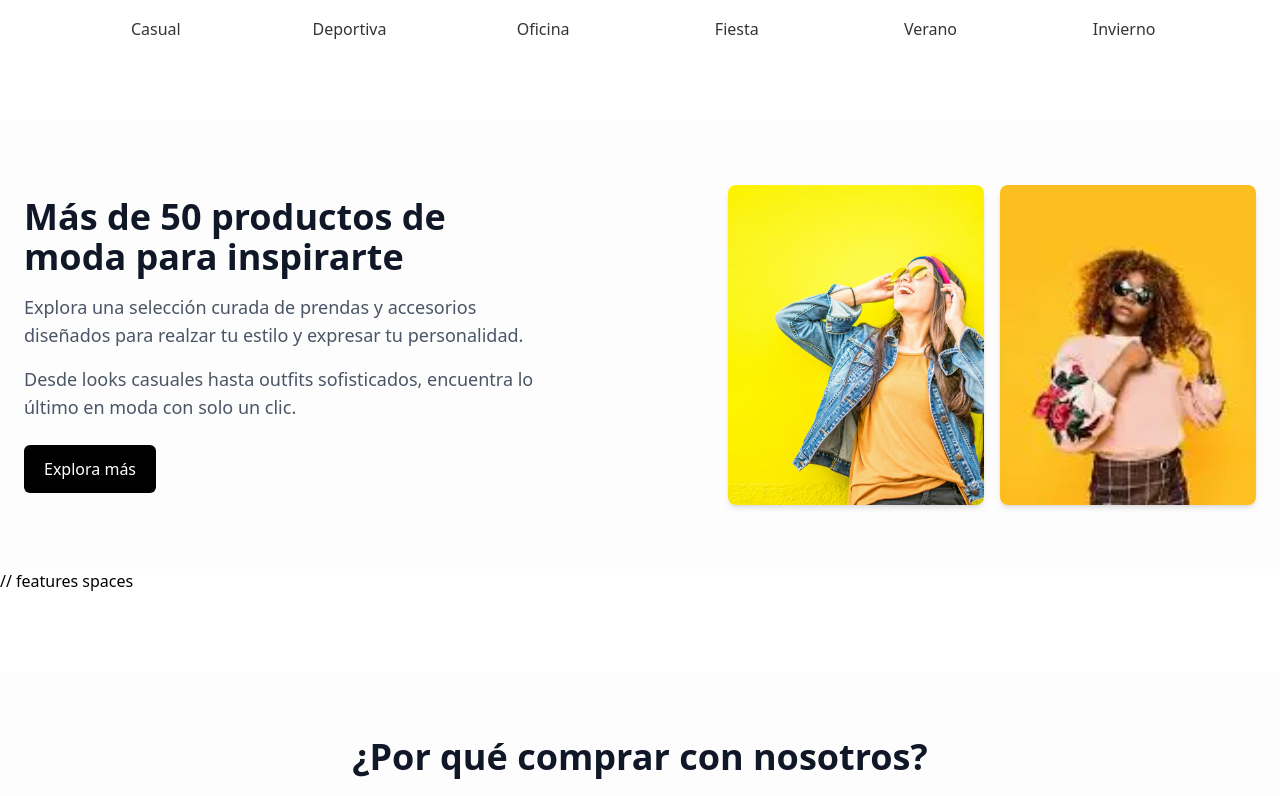
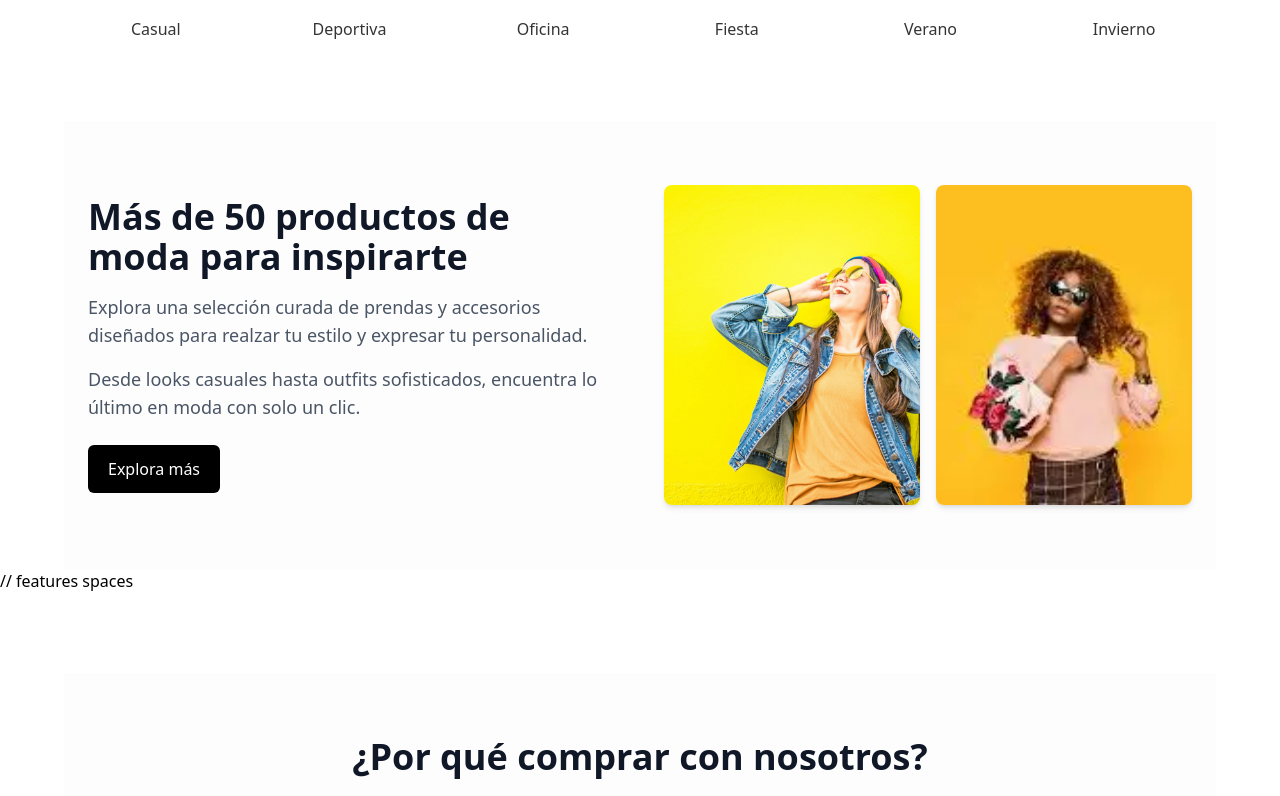
Before and after one commit to VVladT/fashion-store, a Next.js app: page / in a window 1280 px wide. Shown: the part 984-1780 px from the top of the page. Built offline with nearby package versions, Linux system fonts and the light colour scheme; grey boxes are pictures that could not be loaded.

Commit message:
add classname 'my-container' in components

```diff
--- a/src/modules/shared/components/ui/sections/benefits/OurBenefits.tsx
+++ b/src/modules/shared/components/ui/sections/benefits/OurBenefits.tsx
@@ -22,7 +22,7 @@ const OurBenefits = () => {
   ];
 
   return (
-    <section className="bg-[#fdfdfd] py-16 px-6 text-center">
+    <section className="my-container bg-[#fdfdfd] py-16 px-6 text-center">
       <h2 className="text-3xl md:text-4xl font-bold text-gray-900 mb-12">
         ¿Por qué comprar con nosotros?
       </h2>
--- a/src/modules/shared/components/ui/sections/featured/FeaturedSpaces.tsx
+++ b/src/modules/shared/components/ui/sections/featured/FeaturedSpaces.tsx
@@ -4,7 +4,7 @@ import Image from "next/image";
 
 const FeaturedSpaces = () => {
   return (
-    <section className="bg-[#fdfdfd] py-16 px-6 flex flex-col md:flex-row items-center justify-between gap-8">
+    <section className="my-container bg-[#fdfdfd] py-16 px-6 flex flex-col md:flex-row items-center justify-between gap-8">
 
       <div className="max-w-lg">
         <h2 className="text-3xl md:text-4xl font-bold text-gray-900 mb-4">
```
